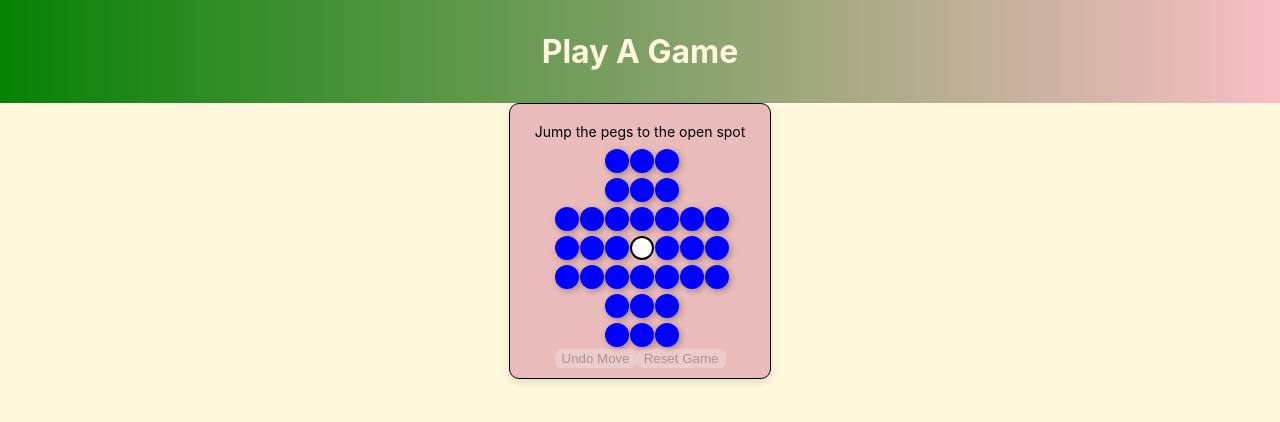
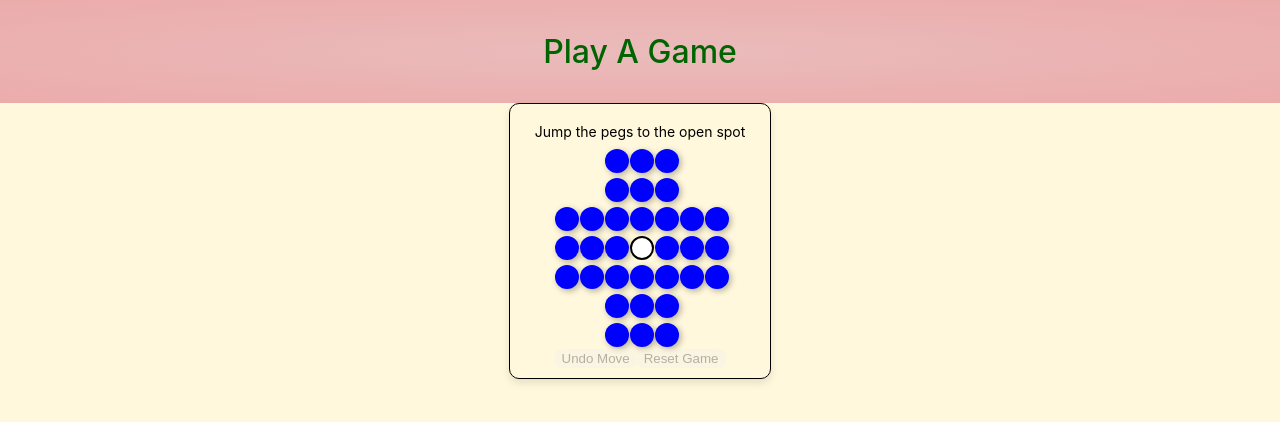
Before and after one commit to annmarie/play_a_game, a React (Vite) app: page /pegsolitaire in a window 1280 px wide. Shown: the top 422 px of the page. Built offline with nearby package versions, Linux system fonts and the light colour scheme.

Commit message:
update layout

```diff
--- a/src/Header/index.jsx
+++ b/src/Header/index.jsx
@@ -1,9 +1,10 @@
+import { Link } from 'react-router-dom';
 import './layout.css'
 
 const Header = () => {
   return (
     <div className="header">
-      <h1 >Play A Game</h1>
+      <h1><Link to="/">Play A Game</Link></h1>
     </div>
   );
 };
--- a/src/Header/layout.css
+++ b/src/Header/layout.css
@@ -2,10 +2,9 @@
 
 .header {
   color: cornsilk;
-  background: linear-gradient(to right, green, pink);
+  background: radial-gradient(ellipse at center, #eabbbb, #ecabab);
   text-align: center;
   padding: 2em;
-  background-color: white;
   margin: 0;
   width: 100%;
 }
--- a/src/PegSolitaire/layout.css
+++ b/src/PegSolitaire/layout.css
@@ -1,6 +1,5 @@
 
 .peg-game {
-  background-color: #eabbbb;
   border-radius: 0.625em;
   box-shadow: 0 0.25em 0.5em rgba(0, 0, 0, 0.1);
   border: 0.0625em solid black;
--- a/src/SlidePuzzle/layout.css
+++ b/src/SlidePuzzle/layout.css
@@ -1,5 +1,4 @@
 .slide-puzzle-game {
-  background-color: #eabbbb;
   display: flex;
   flex-direction: column;
   align-items: center;
--- a/src/layout.css
+++ b/src/layout.css
@@ -9,12 +9,12 @@ body {
 
 a {
   font-weight: 500;
-  color: #646cff;
+  color: #006400;
   text-decoration: inherit;
 }
 
 a:hover {
-  color: #535bf2;
+  color: #004d00;
 }
 
 button {
```
